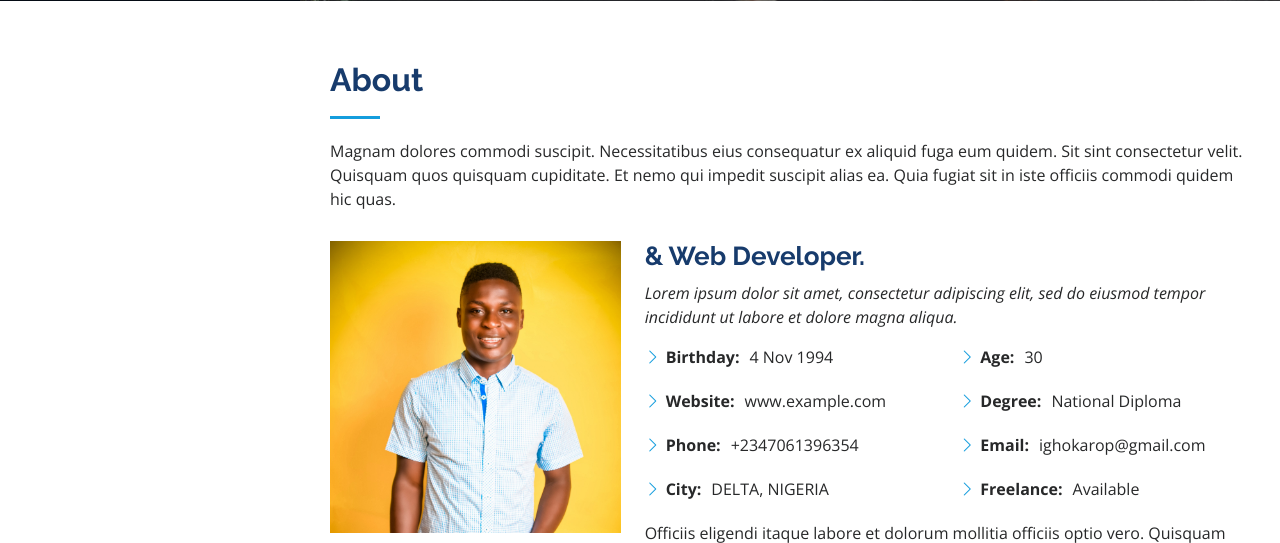
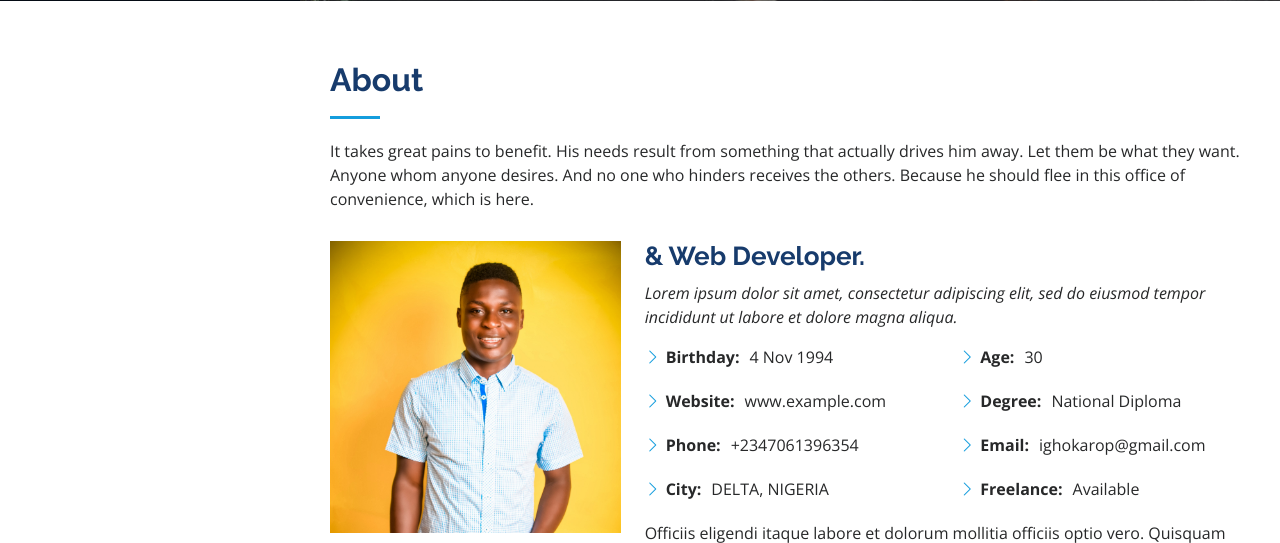
Before and after one commit to Perkunz/My-Portfolio, a Flask app: page /home in a window 1280 px wide. Shown: the part 799-1342 px from the top of the page. Run offline with Flask 3, Linux system fonts and the light colour scheme; some libraries are stand-ins or nearby versions.

Commit message:
update again

```diff
--- a/app/template/root/index.html
+++ b/app/template/root/index.html
@@ -79,7 +79,7 @@
 
         <div class="section-title">
           <h2>About</h2>
-          <p>Magnam dolores commodi suscipit. Necessitatibus eius consequatur ex aliquid fuga eum quidem. Sit sint consectetur velit. Quisquam quos quisquam cupiditate. Et nemo qui impedit suscipit alias ea. Quia fugiat sit in iste officiis commodi quidem hic quas.</p>
+          <p>It takes great pains to benefit. His needs result from something that actually drives him away. Let them be what they want. Anyone whom anyone desires. And no one who hinders receives the others. Because he should flee in this office of convenience, which is here.</p>
         </div>
 
         <div class="row">
```
